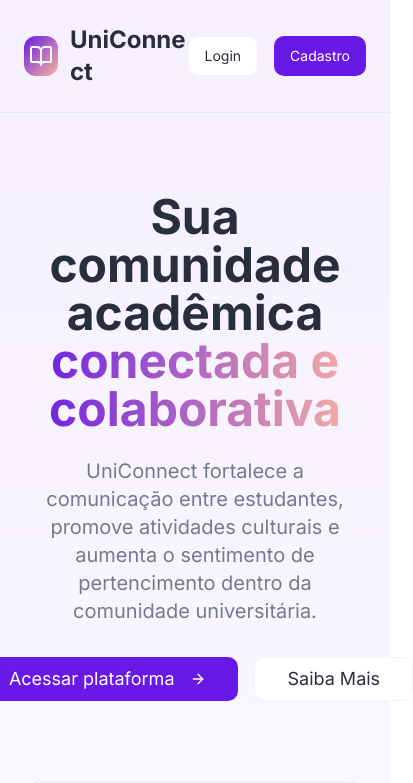
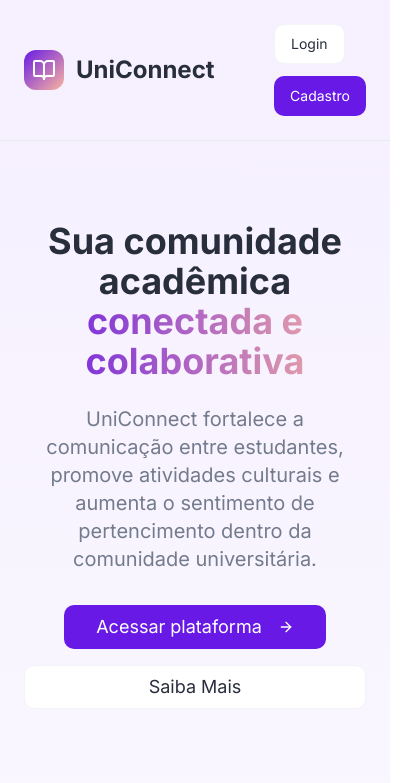
Before and after one commit to kfndz/UniConnect, a React (Vite) app: page / in a window 390 px wide. Shown: the top 783 px of the page, 413 px wide, since content can reach past the window. Built offline with nearby package versions, Linux system fonts and the light colour scheme.

Commit message:
Atualização de componentes e responsividade

```diff
--- a/client/pages/Index.tsx
+++ b/client/pages/Index.tsx
@@ -26,7 +26,7 @@ export default function Index() {
             </div>
             <h1 className="text-2xl font-bold text-foreground">UniConnect</h1>
           </Link>
-          <div className="flex gap-4">
+          <div className="flex flex-col sm:flex-row gap-3">
             {user ? (
               <Link to="/dashboard">
                 <Button className="bg-primary-500 hover:bg-primary-600">
@@ -52,7 +52,7 @@ export default function Index() {
       {/* Hero Section */}
       <section className="max-w-7xl mx-auto px-6 py-20 text-center">
         <div className="animate-fade-in">
-          <h2 className="text-5xl md:text-6xl font-bold text-foreground mb-6">
+          <h2 className="text-4xl md:text-5xl lg:text-6xl font-bold text-foreground mb-6">
             Sua comunidade acadêmica
             <span className="block text-transparent bg-clip-text bg-gradient-to-r from-primary-500 to-accent-200">
               conectada e colaborativa
@@ -63,7 +63,7 @@ export default function Index() {
             atividades culturais e aumenta o sentimento de pertencimento dentro
             da comunidade universitária.
           </p>
-          <div className="flex gap-4 justify-center">
+          <div className="flex flex-col sm:flex-row gap-4 justify-center">
             <Link to="/dashboard">
               <Button
                 size="lg"
@@ -72,7 +72,16 @@ export default function Index() {
                 Acessar plataforma <ArrowRight className="ml-2" />
               </Button>
             </Link>
-            <Button size="lg" variant="outline" className="text-lg">
+            <Button
+              size="lg"
+              variant="outline"
+              className="text-lg hover:-translate-y-1 transition-all duration-300"
+              onClick={() => {
+                document
+                  .getElementById("features-section")
+                  ?.scrollIntoView({ behavior: "smooth" });
+              }}
+            >
               Saiba Mais
             </Button>
           </div>
@@ -80,7 +89,10 @@ export default function Index() {
       </section>
 
       {/* Features Section */}
-      <section className="py-20 bg-card rounded-2xl mx-6 mb-20 border border-border">
+      <section
+        id="features-section"
+        className="py-20 bg-card rounded-2xl mx-6 mb-20 border border-border"
+      >
         <div className="max-w-7xl mx-auto px-6">
           <h3 className="text-3xl font-bold text-foreground text-center mb-16">
             Funcionalidades Principais
@@ -174,7 +186,7 @@ export default function Index() {
           <p className="text-xl opacity-90 mb-8">
             Faça parte de uma comunidade acadêmica vibrante e colaborativa.
           </p>
-          <div className="flex gap-4 justify-center">
+          <div className="flex flex-col sm:flex-row gap-4 justify-center">
             <Button
               size="lg"
               className="bg-white text-primary-600 border border-primary-200 shadow-sm hover:bg-primary-500 hover:text-white hover:shadow-xl hover:-translate-y-1 transition-all duration-300 group"
@@ -189,7 +201,7 @@ export default function Index() {
       {/* Footer */}
       <footer className="border-t border-border mt-20">
         <div className="max-w-7xl mx-auto px-6 py-12 text-center text-muted-foreground">
-          <p>&copy; 2024 UniConnect. Conectando comunidades acadêmicas.</p>
+          <p>&copy; 2026 UniConnect. Conectando comunidades acadêmicas.</p>
         </div>
       </footer>
     </div>
```
